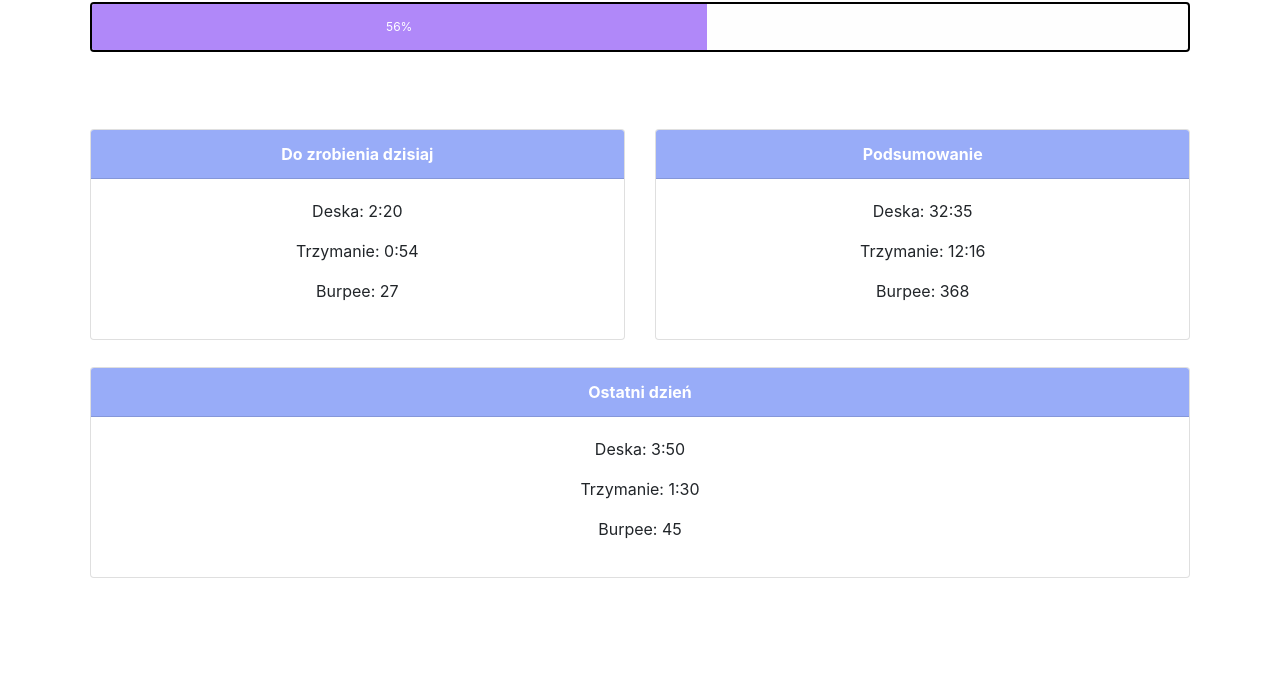
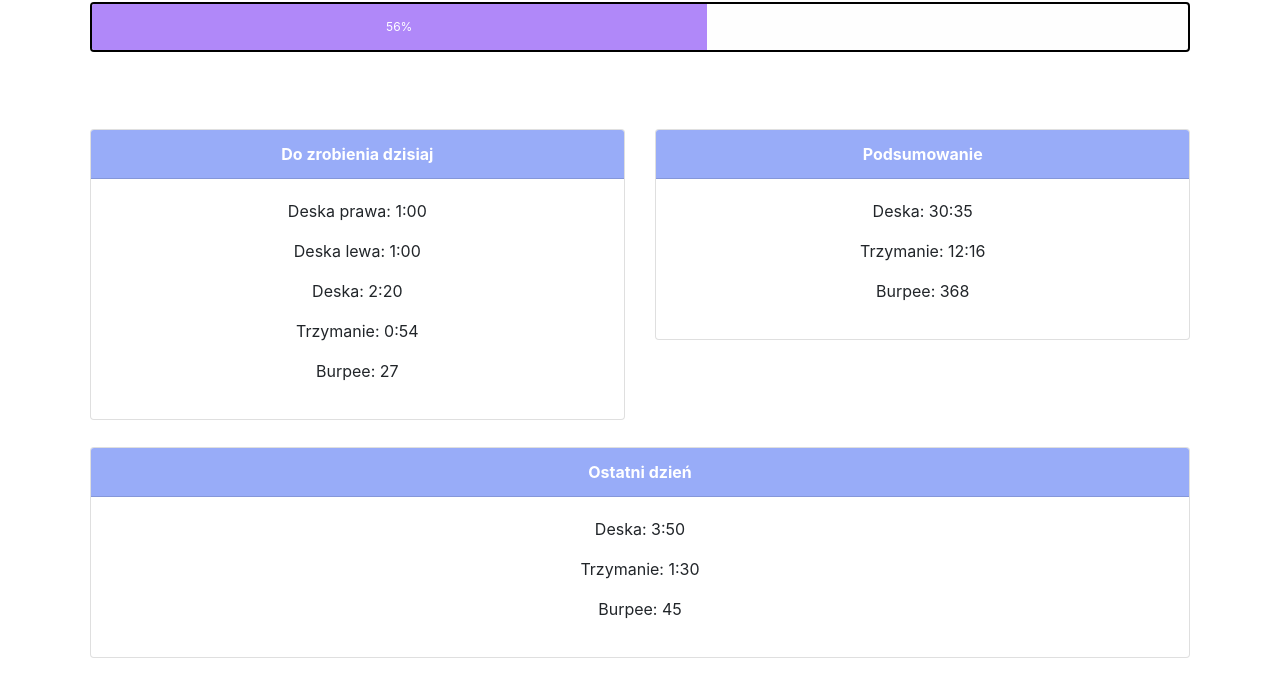
Before and after one commit to slepersuu/challange, a plain HTML site: page index.html in a window 1280 px wide. Shown: the part 212-908 px from the top of the page. Drawn offline with nearby package versions, Linux system fonts and the light colour scheme.

Commit message:
added deska bokiem

```diff
--- a/data/index.js
+++ b/data/index.js
@@ -58,6 +58,6 @@ for(i=0;i<challDay;i++){
     sumBurpee += poczBurpee + i;
 }
 
-podDeska.textContent = getMinutes(sumDeska);
+podDeska.textContent = getMinutes(sumDeska-120);
 podTrzymanie.textContent = getMinutes(sumTrzymanie);
 podBurpee.textContent = sumBurpee;
--- a/index.html
+++ b/index.html
@@ -32,6 +32,8 @@
                             Do zrobienia dzisiaj
                         </div>
                         <div class="card-body">
+                            <p>Deska prawa: 1:00</p>
+                            <p>Deska lewa: 1:00</p>
                             <p>Deska: <span id="dzis-deska"></span></p>
                             <p>Trzymanie: <span id="dzis-trzymanie"></span></p>
                             <p>Burpee: <span id="dzis-burpee"></span></p>
```
